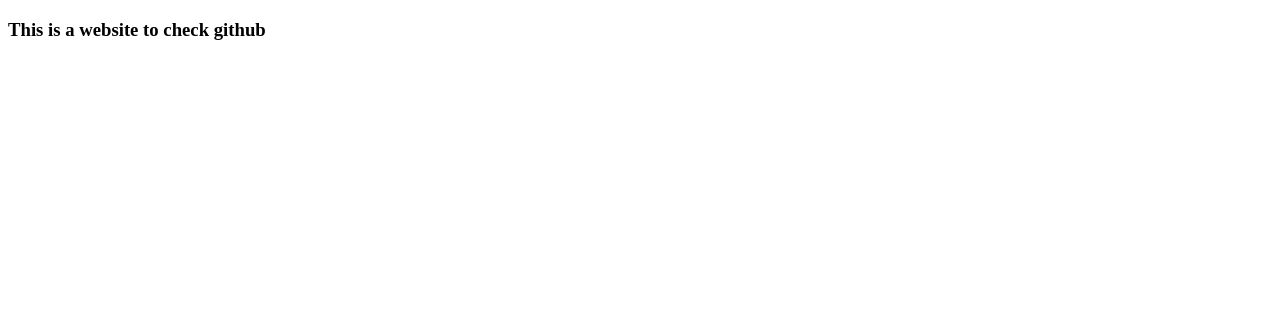
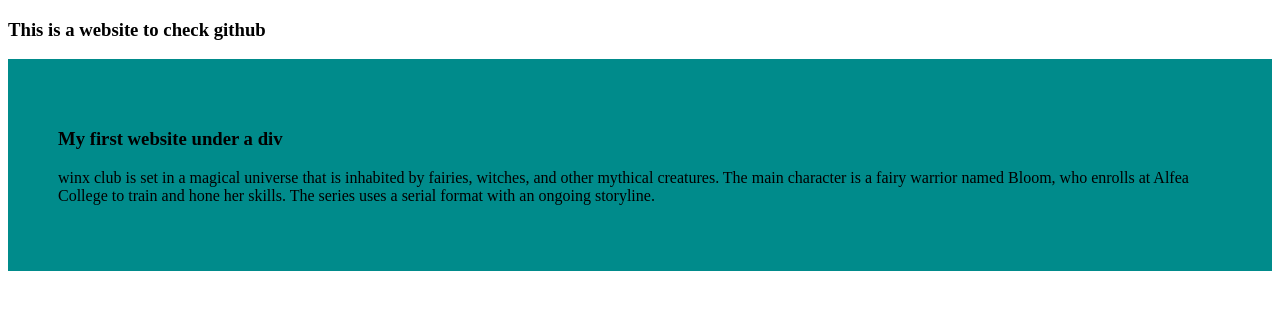
Before and after one commit to FariaRimu07/My-First-Website, a plain HTML site: page index.html in a window 1280 px wide. Drawn offline with Linux system fonts and the light colour scheme.

Commit message:
Added designs to div

```diff
--- a/index.html
+++ b/index.html
@@ -4,8 +4,13 @@
     <meta charset="UTF-8">
     <meta name="viewport" content="width=device-width, initial-scale=1.0">
     <title>Website</title>
+    <link rel="stylesheet" href="styles/blog.css">
 </head>
 <body>
     <h3>This is a website to check github</h3>
+    <div>
+        <h3>My first website under a div</h3>
+        <p>winx club is set in a magical universe that is inhabited by fairies, witches, and other mythical creatures. The main character is a fairy warrior named Bloom, who enrolls at Alfea College to train and hone her skills. The series uses a serial format with an ongoing storyline.</p>
+    </div>
 </body>
 </html>
--- /dev/null
+++ b/styles/blog.css
@@ -0,0 +1,5 @@
+div{
+    background-color: darkcyan;
+    border: 10px;
+    padding: 50px;
+}
```
